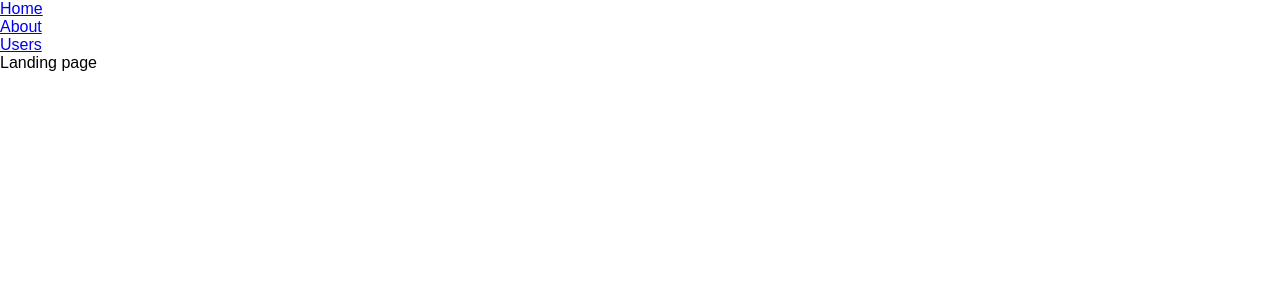
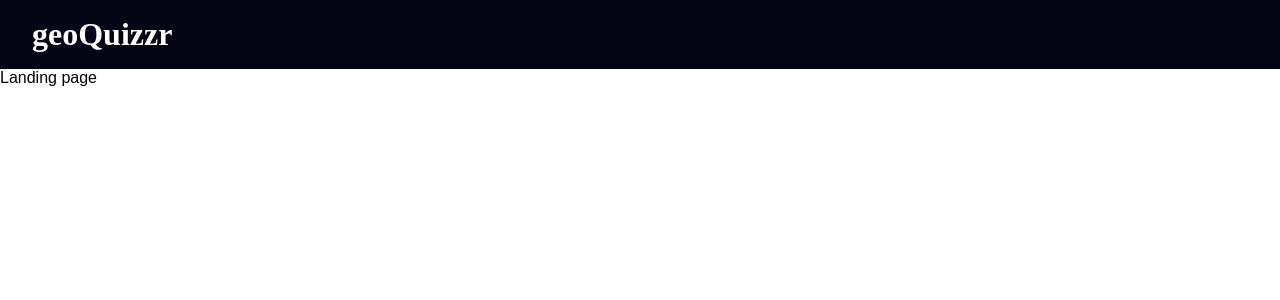
Before and after one commit to EmmaDawsonDev/gq-frontend, a React (Create React App) app: page / in a window 1280 px wide. Shown: the top 300 px of the page. Built offline with nearby package versions, Linux system fonts and the light colour scheme.

Commit message:
Create basic header with styles and add testing

```diff
--- /dev/null
+++ b/src/components/Header/Header.module.css
@@ -0,0 +1,5 @@
+.header {
+  background-color: var(--primary);
+  color: white;
+  padding: 1rem 2rem;
+}
--- a/src/components/Header/Header.tsx
+++ b/src/components/Header/Header.tsx
@@ -1,22 +1,11 @@
-import React from 'react'
 import { Link } from 'react-router-dom'
+
+import styles from './Header.module.css'
 
 const Header = () => {
   return (
-    <header>
-      <nav>
-        <ul>
-          <li>
-            <Link to="/">Home</Link>
-          </li>
-          <li>
-            <Link to="/about">About</Link>
-          </li>
-          <li>
-            <Link to="/users">Users</Link>
-          </li>
-        </ul>
-      </nav>
+    <header className={styles.header}>
+      <h1>geoQuizzr</h1>
     </header>
   )
 }
```
Also changed, not shown: src/components/Header/Header.css (deleted), 1 other file (tests, documents, lock files or other folders).
